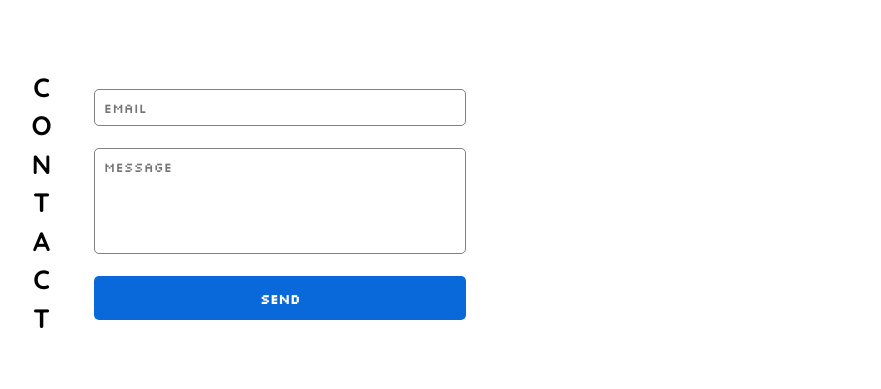
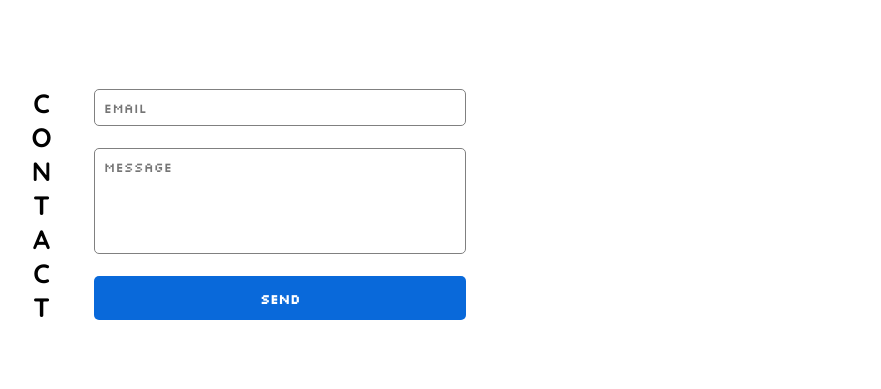
Before and after one commit to terjeee/homepage, a React (Create React App) app: page /contact in a window 1280 px wide. Shown: the part 222-611 px from the top of the page, without its empty margins (377-1258 px from the left). Built offline with nearby package versions, Linux system fonts and the light colour scheme; a web font is replaced by a local one.

Commit message:
-letterSpacing

```diff
--- a/src/routes/Contact/Contact.module.scss
+++ b/src/routes/Contact/Contact.module.scss
@@ -14,7 +14,6 @@
   h1 {
     font-size: 1.5rem;
     text-orientation: upright;
-    letter-spacing: 0.25rem;
     writing-mode: tb-rl;
   }
 
```
